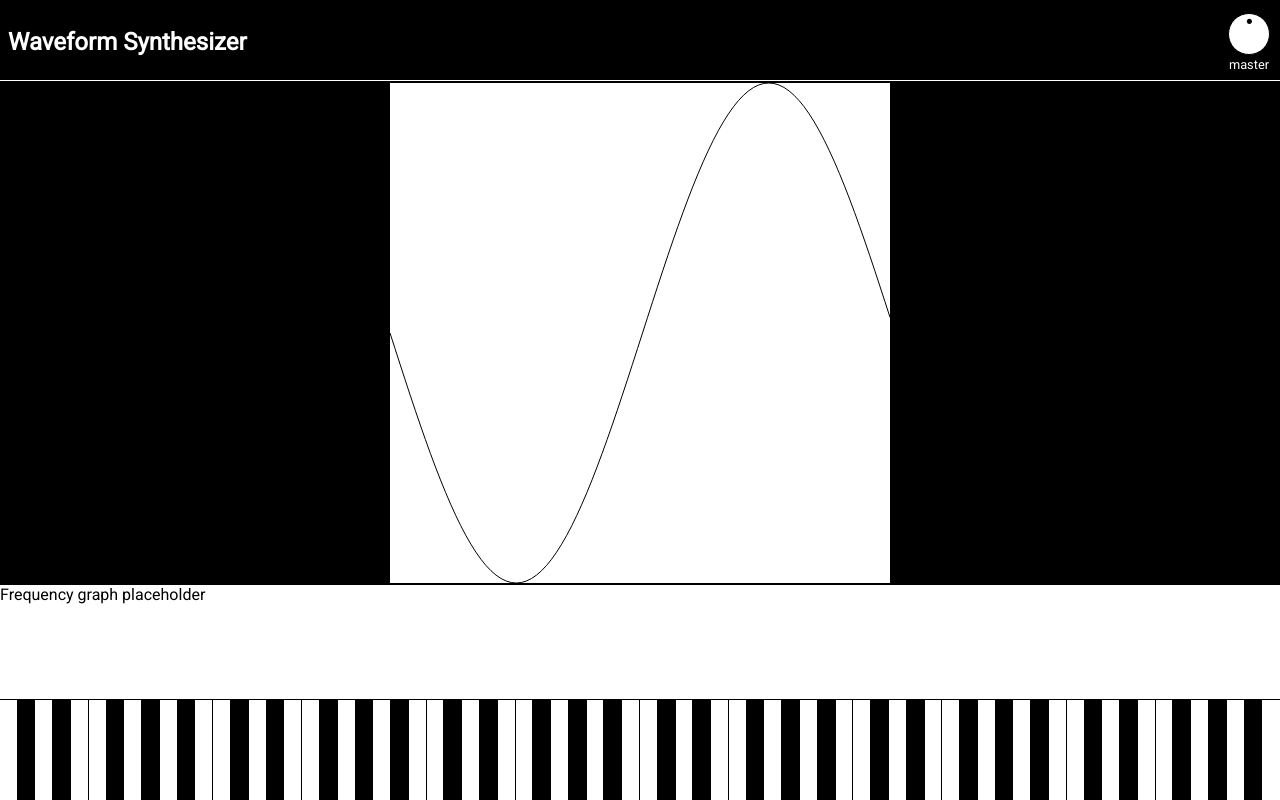
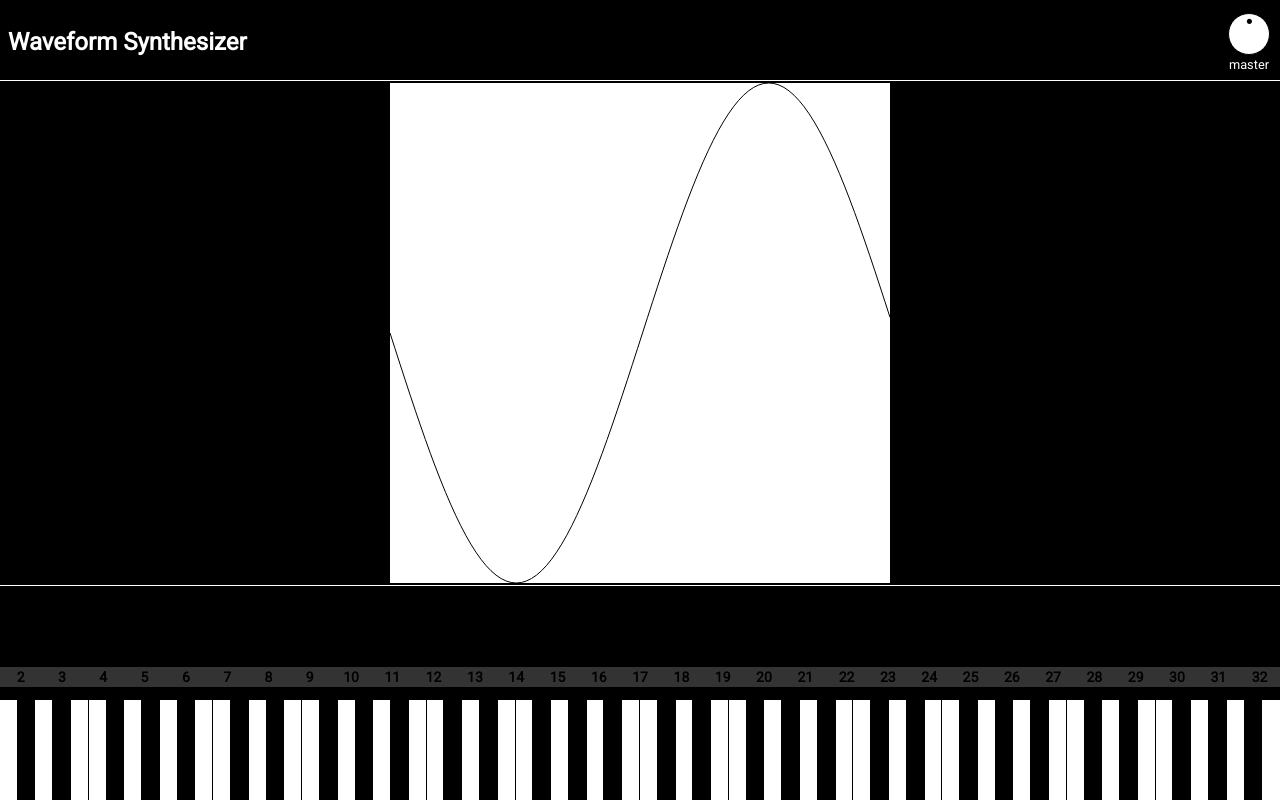
Before and after one commit to TSpierings/WaveformSynthesizer, a React (Create React App) app: page / in a window 1280 px wide. Built offline with nearby package versions, Linux system fonts and the light colour scheme.

Commit message:
Add harmonics editor with draggable bars

```diff
--- /dev/null
+++ b/src/components/harmonic-bar/harmonic-bar.scss
@@ -0,0 +1,39 @@
+.harmonic {
+  display: flex;
+  flex-direction: column;
+  flex: 1;
+  height: 100%;
+  justify-content: flex-end;
+  outline: 1px solid black;
+  overflow: hidden;
+  user-select: none;
+
+  &.disabled {
+    .bar, label {
+      opacity: 0.2;
+    }
+  }
+
+  .bar {
+    background-color: white;
+    width: 100%;
+    pointer-events: none;
+  }
+
+  label {
+    display: flex;
+    align-items: center;
+    justify-content: center;
+    background-color: white;
+    color: black;
+    font-weight: bold;
+    width: 100%;
+    height: 20%;
+    font-size: 10px;
+    pointer-events: none;
+
+    @media screen and (min-width: 650px) {
+      font-size: 14px;
+    }
+  }
+}
--- /dev/null
+++ b/src/components/harmonic-bar/harmonic-bar.tsx
@@ -0,0 +1,84 @@
+import './harmonic-bar.scss';
+import * as React from 'react';
+import { clamp } from 'util/clamp';
+
+export interface HarmonicBarprops {
+  label: number
+}
+
+export interface HarmonicBarState {
+  value: number;
+}
+
+export class HarmonicBar extends React.Component<HarmonicBarprops, HarmonicBarState> {
+  private isEditing = false;
+  private harmonicRef: React.RefObject<HTMLDivElement>;
+
+  constructor(props: any) {
+    super(props);
+
+    this.harmonicRef = React.createRef();
+
+    this.state = {
+      value: 0
+    }
+  }
+
+  mouseDown = (event: React.MouseEvent) => {
+    this.isEditing = true;
+    this.mouseMove(event);
+  }
+
+  mouseMove = (event: React.MouseEvent) => {
+    if (this.isEditing) {
+      const height = (this.harmonicRef.current as HTMLDivElement).clientHeight * 0.8; // Can only select the top 80% of the harmonic input.
+      const input = event.nativeEvent.offsetY;
+      const percentage = input / height;
+
+      this.setState({
+        value: clamp(1 - percentage, 0, 100) // Clamp to prevent clicks on the bottom 20%
+      });
+    }
+    event.preventDefault();
+  }
+
+  touchStart = (event: React.TouchEvent) => {
+    this.isEditing = true;
+    this.touchMove(event);
+  }
+
+  touchMove = (event: React.TouchEvent) => {
+    if (this.isEditing) {
+      const element = this.harmonicRef.current as HTMLDivElement;
+
+      const input = event.touches[0].clientY;
+      const touchHeight = input - element.offsetTop;
+      const percentage = touchHeight / (element.clientHeight * 0.8); // Can only select the top 80% of the harmonic input.
+
+      this.setState({
+        value: clamp(1 - percentage, 0, 100) // Clamp to prevent clicks on the bottom 20%
+      });
+    }
+  }
+
+  stopInput = () => {
+    this.isEditing = false;
+  }
+
+  render() {
+    return <div ref={this.harmonicRef} className={`harmonic ${this.state.value === 0 ? 'disabled' : ''}`}
+      onMouseDown={this.mouseDown}
+      onMouseMove={this.mouseMove}
+      onMouseLeave={this.stopInput}
+      onMouseUp={this.stopInput}
+      onTouchStart={this.touchStart}
+      onTouchMove={this.touchMove}
+      onTouchEnd={this.stopInput}>
+      <div className='bar'
+        style={
+          { height: `calc(${this.state.value * 80}%`}
+        }/>
+      <label>{this.props.label}</label>
+    </div>
+  }
+}
--- /dev/null
+++ b/src/components/harmonics-editor/harmonics-editor.scss
@@ -0,0 +1,8 @@
+.harmonics-editor {
+  display: flex;
+  align-items: flex-end;
+  background-color: black;
+  width: 100%;
+  height: 100px;
+  border-top: 2px solid white;
+}
--- /dev/null
+++ b/src/components/harmonics-editor/harmonics-editor.tsx
@@ -0,0 +1,24 @@
+import './harmonics-editor.scss';
+import * as React from 'react';
+import { HarmonicBar } from 'components/harmonic-bar/harmonic-bar';
+
+export class HarmonicsEditor extends React.Component<{}, {}> {
+  private harmonics: Array<number>;
+
+  constructor(props: any) {
+    super(props);
+
+    this.harmonics = new Array();
+    for(let i = 2; i <= 32; i++) {
+      this.harmonics.push(i);
+    }
+  }
+
+  render() {
+    return <div className='harmonics-editor'>
+      {this.harmonics.map((harmonic) =>
+        <HarmonicBar key={harmonic} label={harmonic}/>
+        )}
+    </div>
+  }
+}
--- a/src/components/waveform-synthesizer/waveform-synthesizer.scss
+++ b/src/components/waveform-synthesizer/waveform-synthesizer.scss
@@ -16,10 +16,6 @@
     background-color: black;
   }
 
-  .frequency-graph {
-    flex: 1;
-  }
-
   .midi-keyboard {
     position: sticky;
     top: calc(100vh - 100px);
--- a/src/components/waveform-synthesizer/waveform-synthesizer.tsx
+++ b/src/components/waveform-synthesizer/waveform-synthesizer.tsx
@@ -7,6 +7,7 @@ import { calculateFrequency } from 'util/calculate-frequency';
 import { isNullOrUndefined } from 'util';
 import { Voice } from 'audio/voice';
 import { MasterMixBar } from 'components/master-mix-bar/master-mix-bar';
+import { HarmonicsEditor } from 'components/harmonics-editor/harmonics-editor';
 
 interface WaveformSynthesizerState {
   waveform: Array<number>;
@@ -143,7 +144,9 @@ export class WaveformSynthesizer extends React.Component<{}, WaveformSynthesizer
         <WaveformEditor waveformBuffer={this.state.waveform}
           onWaveformBufferChange={this.onWaveFormBufferChange}/>
         </div>
-      <div className='frequency-graph'><label>Frequency graph placeholder</label></div>
+      <div className='harmonics-editor'>
+        <HarmonicsEditor />
+      </div>
 
     </div>;
   }
```
